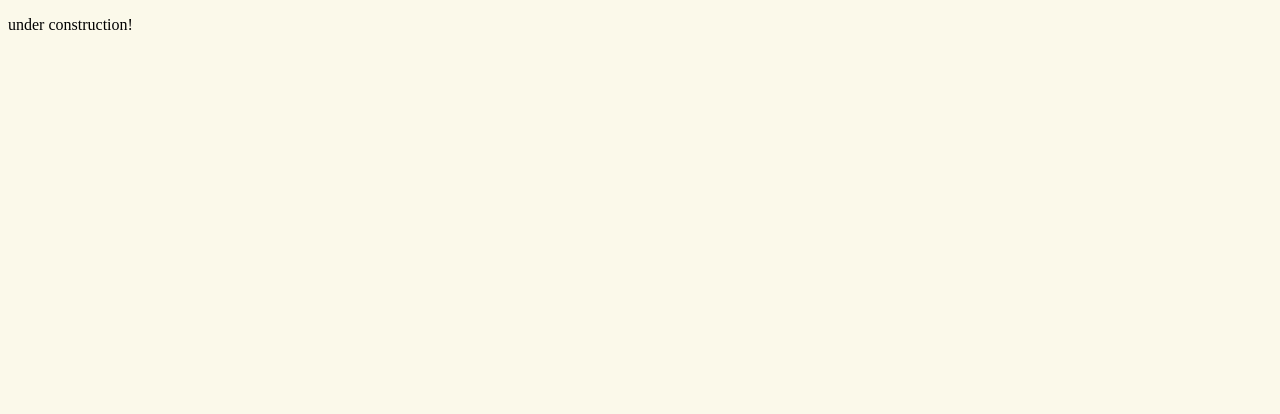
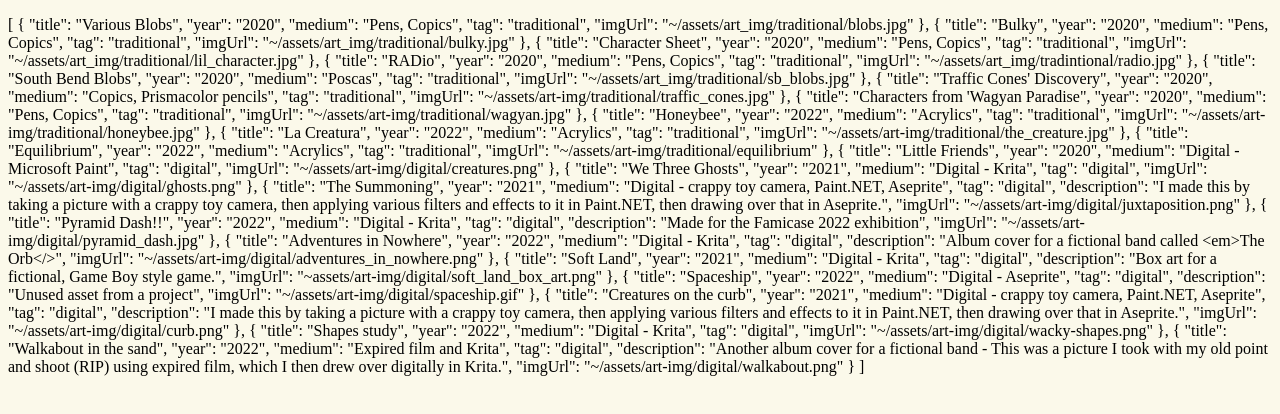
Before and after one commit to trwiley/portfolio, a Nuxt app: page /traditional in a window 1280 px wide. Shown: the top 414 px of the page. Built offline with nearby package versions, Linux system fonts and the light colour scheme.

Commit message:
JSON successfully loading

```diff
--- a/assets/data.json
+++ b/assets/data.json
@@ -1,4 +1,4 @@
-[
+{"images": [
     {
         "title": "Various Blobs",
         "year": "2020",
@@ -32,7 +32,7 @@
         "year": "2020",
         "medium": "Poscas",
         "tag": "traditional",
-        "imgUrl":"~/assets/art_img/traditional/sb_blobs.jpg"
+        "imgUrl": "~/assets/art_img/traditional/sb_blobs.jpg"
     },
     {
         "title": "Traffic Cones' Discovery",
@@ -146,5 +146,4 @@
         "description": "Another album cover for a fictional band - This was a picture I took with my old point and shoot (RIP) using expired film, which I then drew over digitally in Krita.",
         "imgUrl": "~/assets/art-img/digital/walkabout.png"
     }
-
-]
+]}
--- /dev/null
+++ b/components/ImageGallery.vue
@@ -0,0 +1,23 @@
+<template>
+    <p>{{imageUrls}}</p>
+</template>
+
+<script>
+import img from '../assets/data.json';
+export default{
+    name: 'ImageGallery',
+    data () {
+        return {
+            imageUrls: img.images
+        }
+    },
+    beforeMount: (() => {
+        // images.map((image) => {
+        //     this.imageUrls.push(image.imgUrl);
+        // })
+    })
+}
+</script>
+
+<style scoped>
+</style>
--- a/pages/traditional.vue
+++ b/pages/traditional.vue
@@ -1,10 +1,14 @@
 <template>
-    <p>under construction!</p>
+    <ImageGallery />
 </template>
 
 <script>
+import ImageGallery from '../components/ImageGallery.vue'
 export default{
-    name: 'TraditionalPage'
+    name: 'TraditionalPage',
+    components: {
+        ImageGallery,
+    }
 }
 </script>
 
```
